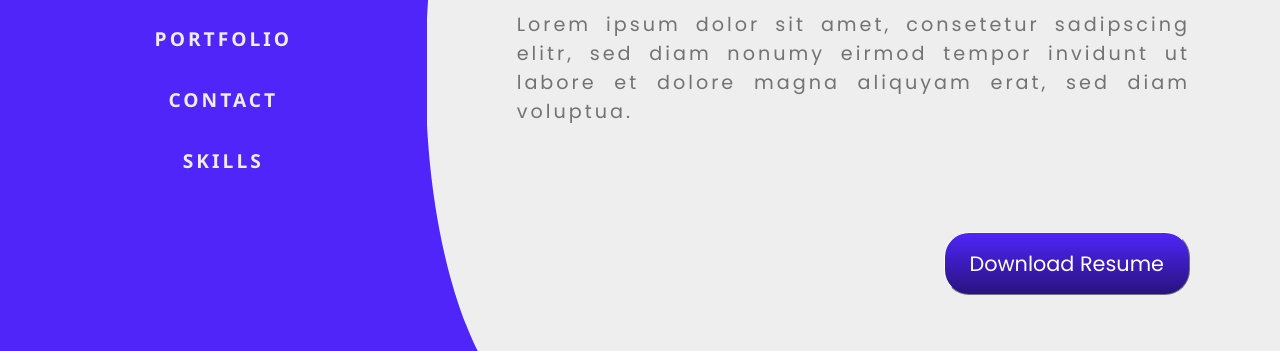
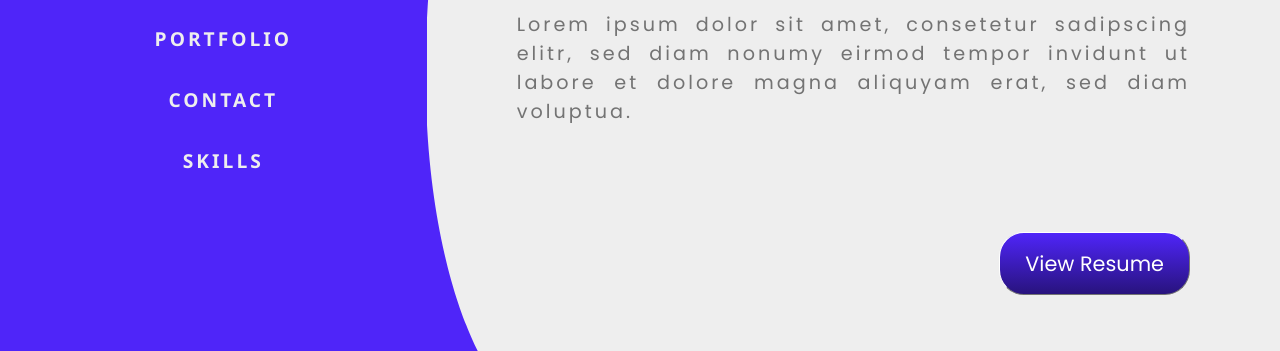
Before and after one commit to sthmpsn/sthmpsn.dev, a plain HTML site: page index.html in a window 1280 px wide. Shown: the part 438-789 px from the top of the page. Drawn offline with Linux system fonts and the light colour scheme.

Commit message:
Reviewed Site HTML Sematics and improved accessibilities for Screen Readers but ensuring proper heirarchy and naming

```diff
--- a/index.html
+++ b/index.html
@@ -23,6 +23,7 @@
     <div class="grid-wrapper">
       <!-- START of MAIN Section (Header & About) -->
       <main id="sec-main" class="sec-main">
+        <h1 class="sr-only">Steve Thompson's Web Developer Portfolio</h1>
         <header class="sec-main__header">
           <div class="sec-main__header-brand">
               <!-- <div class="sec-main__header-avatar-container"> -->
@@ -34,6 +35,7 @@
               </div>
           </div>
           <nav class="sec-main__header-nav">
+            <h2 class="sr-only">Main Navigation</h2>
             <div class="sec-main__header-nav-menu-icon"><i class="fas fa-bars"></i></div>
             <ul class="sec-main__header-nav-menu">
               <li class="sec-main__header-nav-item"><a id="nav-link-about" href="#sec-main" class="sec-main--header-nav-link">About</a></li>
@@ -44,7 +46,6 @@
           </nav>
         </header>
         <div id="sec-main__about" class="sec-main__about">
-            <h1 class="sr-only">Steve Thompson's Web Developer Portfolio</h1>
             <h2 class="sec-main__about-title">
               <span class="sec-main__about-title-primary">Web Developer</span>
               <br>
@@ -62,7 +63,8 @@
             </div>
         </div>
         <aside class="sec-main__aside">
-          <a class="sec-main__cta-dl-resume" href="./assets/docs/SteveThompson-resume.pdf">Download Resume</a>
+          <h2 class="sr-only">View Steve's Resume</h2>
+            <a class="sec-main__cta-dl-resume" href="./assets/docs/SteveThompson-resume.pdf" target="_blank">View Resume</a>
         </aside>
       </main>
       <!-- END of MAIN Section (Header & About) -->
```
